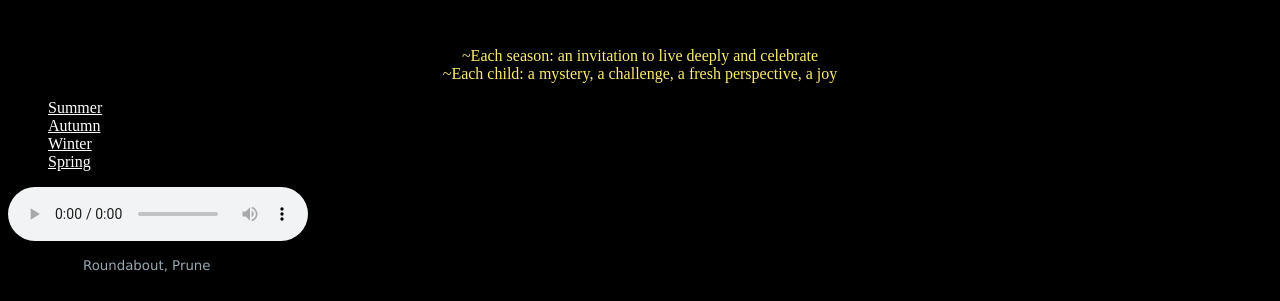
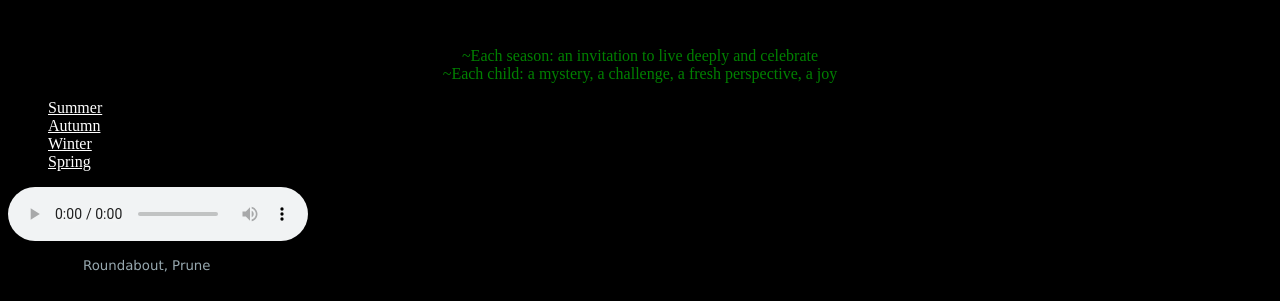
Before and after one commit to rjsives/js-assignment-4-html-me-something-rjsives, a website: page index.html in a window 1280 px wide. Shown: the part 315-616 px from the top of the page. Drawn offline with Linux system fonts and the light colour scheme.

Commit message:
Fun Paragraph Retry

```diff
--- a/index.html
+++ b/index.html
@@ -13,7 +13,7 @@
    <body>
       <header><h1><a href="#">A Circle of Fourths</a></h1>
          <h2>Postcards from Fatherhood</h2>
-         <p>~Each season: an invitation to live deeply and celebrate<br>
+         <p class="funParagraph">~Each season: an invitation to live deeply and celebrate<br>
          ~Each child: a mystery, a challenge, a fresh perspective, a joy</p>
          <nav>
             <ul>
@@ -165,7 +165,6 @@
                   Begin
                </p>
             </section>
-            <p class="funParagraph">© 2022 rjsives</p>
          </article>
       </main>
       <footer> &copy; 2022 rjsives </footer>
```
